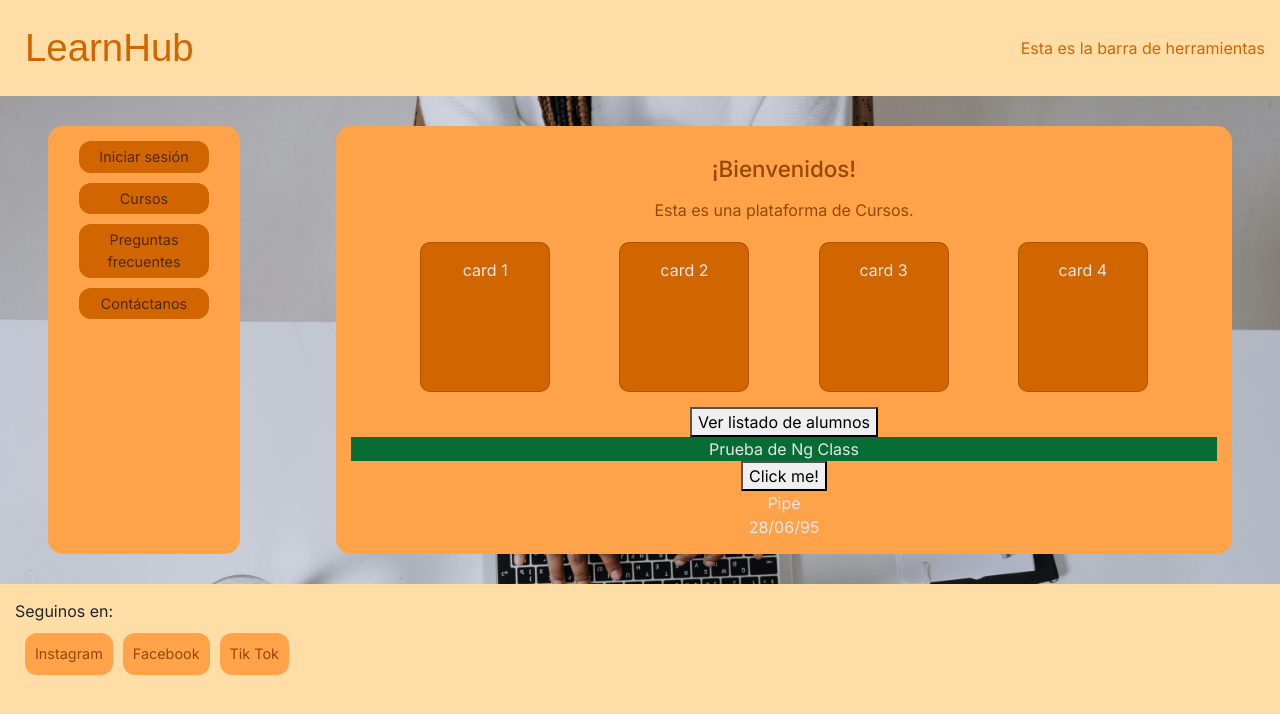
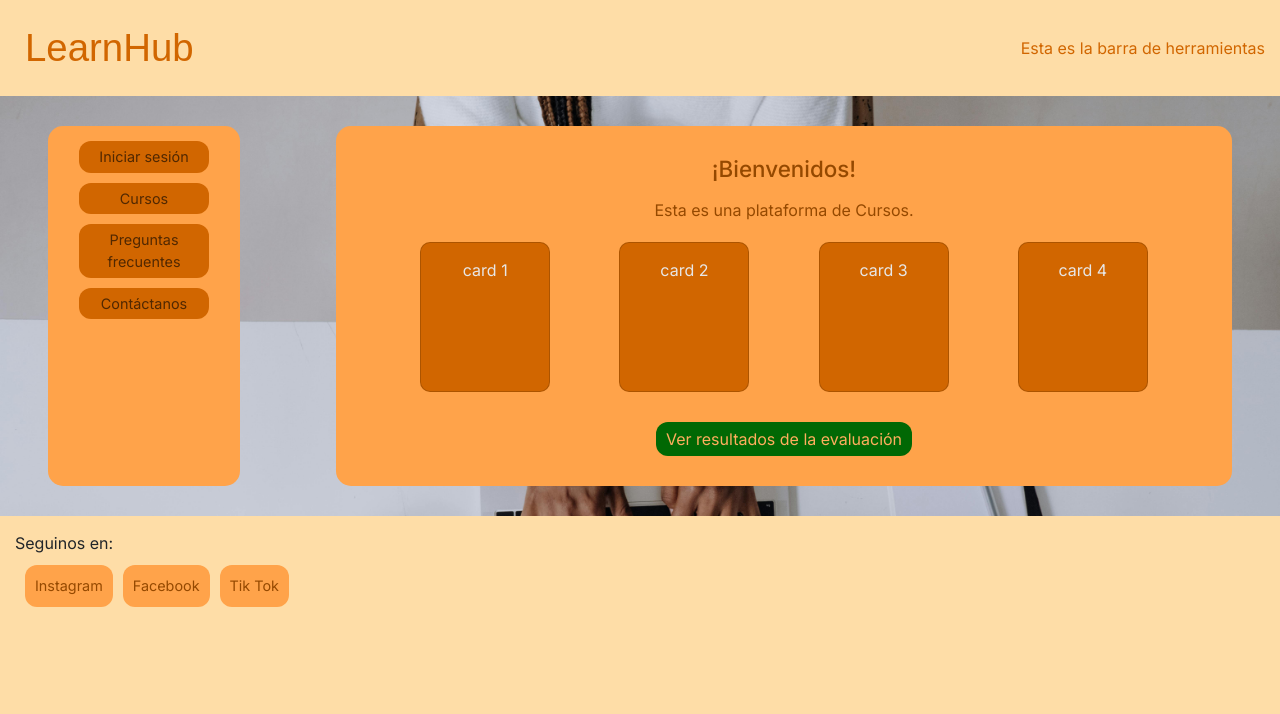
Before and after one commit to MiliDiazGrizzuti/ProyectoAngularCoder, an Angular app: page / in a window 1280 px wide. Shown: the top 714 px of the page. Built offline with nearby package versions, Linux system fonts and the light colour scheme; a web font is replaced by a local one.

Commit message:
agrego listado de alumnos con ng Class, ng If y Pipe

```diff
--- a/src/components/students/students.component.html
+++ b/src/components/students/students.component.html
@@ -9,26 +9,31 @@
     <div class="card">card 4</div>
 </div>
 
-<button (click)="mostrarListado = !mostrarListado">Ver listado de alumnos</button>
+<button (click)="mostrarListado = !mostrarListado" class="btn-resultados">Ver resultados de la evaluación</button>
 
-<ul *ngIf="mostrarListado">
-    <li *ngFor="let student of students">
-        {{ student }}
-    </li>
-</ul>
-
-<!-- hacer un ng class para que cambien de color los aprobados -->
-<!-- hacer un ngif para que muestre solo los aprobados -->
-
-<ul *ngIf="mostrarListado">
-    <li *ngFor="let student of example">
-        {{ student.name }} - {{ student.aprobado }}
-    </li>
-</ul>
-
-<div [ngClass]="hasError ? 'error': 'success'">Prueba de Ng Class</div>
-
-<button (click)="alternarError()" [disabled]="!isDisabled">Click me!</button>
-
-<p>Pipe</p>
-<p>{{ birthdayStudents | date: 'dd/MM/yy' }}</p>
+<div *ngIf="mostrarListado" class="students-ctn">
+    <div *ngFor="let student of students" class="students-card">
+        <div class="student-card">
+            <p style="padding-right: 6px; text-decoration: underline;">Alumno</p>
+            <p style="font-weight: 300;">{{ student.name }}</p>
+        </div>
+        <div class="student-card">
+            <p style="padding-right: 6px; text-decoration: underline;">DNI</p>
+            <p style="font-weight: 300;">{{ student.dni }}</p>
+        </div>
+        <div class="student-card">
+            <p style="padding-right: 6px; text-decoration: underline;">Edad</p>
+            <p style="font-weight: 300;">{{ student.age }}</p>
+        </div>
+        <div class="student-card">
+            <p style="padding-right: 6px; text-decoration: underline;">Género</p>
+            <p style="font-weight: 300;">{{ student.gender }}</p>
+        </div>
+        <div class="student-card">
+            <p style="padding-right: 6px; text-decoration: underline;">Resultado</p>
+            <p [ngClass]="{'success': student.aprobado, 'error': !student.aprobado}" style="font-style: italic;">
+                <strong>{{ (student.aprobado ? 'Aprobado' : 'No aprobado') | uppercase }}</strong>
+            </p>
+        </div>
+    </div>
+</div>
--- a/src/components/students/students.component.scss
+++ b/src/components/students/students.component.scss
@@ -30,10 +30,56 @@ h3 {
 }
 
 
+.btn-resultados {
+    background-color: #016804;
+    text-align: center;
+    border: none;
+    border-radius: 12px;
+    padding: 5px 10px 5px 10px;
+    margin: 15px;
+    cursor: pointer;
+    color: #ffae5e;
+}
+
+.btn-resultados:hover {
+    background-color: #d16600;
+    color: #e7e7e7;
+}
+
+
+
+.students-ctn {
+    display: grid;
+    grid-template-columns: 1fr 1fr 1fr;
+    justify-items: center;
+}
+
+
+.students-card {
+    background-color: #d16600;
+    color: #e7e7e7;
+    padding: 14px;
+    margin: 10px;
+    border-radius: 8px;
+    box-shadow: 0 4px 8px rgba(0, 0, 0, 0.1);
+    transition: transform 0.3s ease;
+}
+
+.students-card:hover {
+    transform: translateY(-5px);
+    box-shadow: 0 8px 16px rgba(0, 0, 0, 0.2);
+}
+
+.student-card {
+    display: flex;
+}
+
+// NgClass
+
 .success {
-    background-color: #076d35;
+    color: #076d35;
 }
 
 .error {
-    background-color: #950000;
+    color: #950000;
 }
--- a/src/components/students/students.component.ts
+++ b/src/components/students/students.component.ts
@@ -8,41 +8,50 @@ import { Component } from '@angular/core';
 export class StudentsComponent {
   title = 'Cursos';
 
-  hasError = false;
-
-  isDisabled = true;
-
-  students = ['Rick', 'Daryl', 'Michonne', 'Maggie', 'Glenn'];
-
-  example = [
+  students = [
     {
       name: 'Rick',
+      dni: 25456789,
+      age: 45,
+      gender: 'Masculino',
       aprobado: true
     },
     {
       name: 'Daryl',
+      dni: 18593579,
+      age: 50,
+      gender: 'Masculino',
       aprobado: false
     },
     {
       name: 'Michonne',
+      dni: 28154685,
+      age: 42,
+      gender: 'Femenino',
       aprobado: true
     },
     {
       name: 'Maggie',
+      dni: 31478365,
+      age: 38,
+      gender: 'Femenino',
       aprobado: true
     },
     {
       name: 'Glenn',
+      dni: 31578241,
+      age: 38,
+      gender: 'Masculino',
       aprobado: false
-    }]
+    },
+    {
+    name: 'Negan',
+    dni: 24777895,
+    age: 46,
+    gender: 'Masculino',
+    aprobado: true
+  }];
 
   mostrarListado = false;
 
-  birthdayStudents = new Date(1995, 5, 28);
-
-  alternarError () {
-    this.hasError = !this.hasError;
-  }
-
-
 }
```
